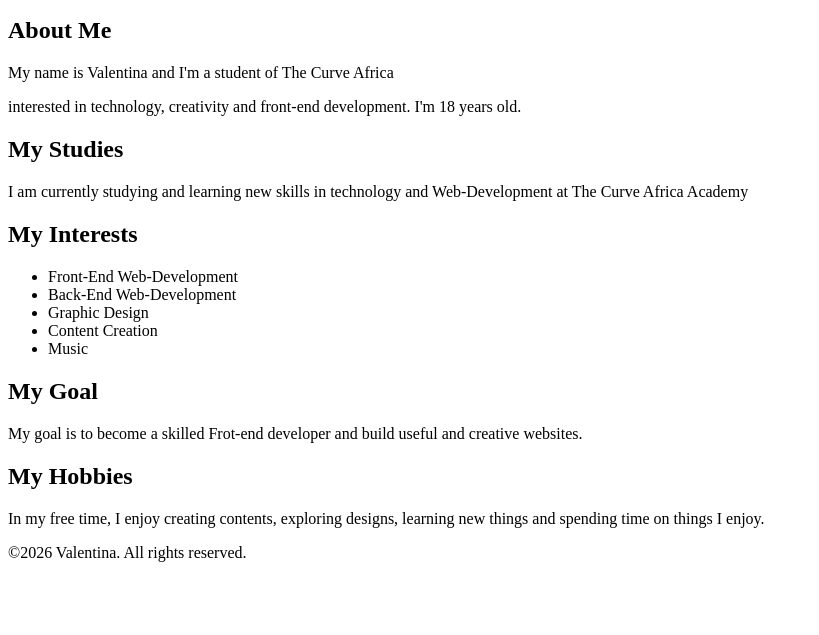
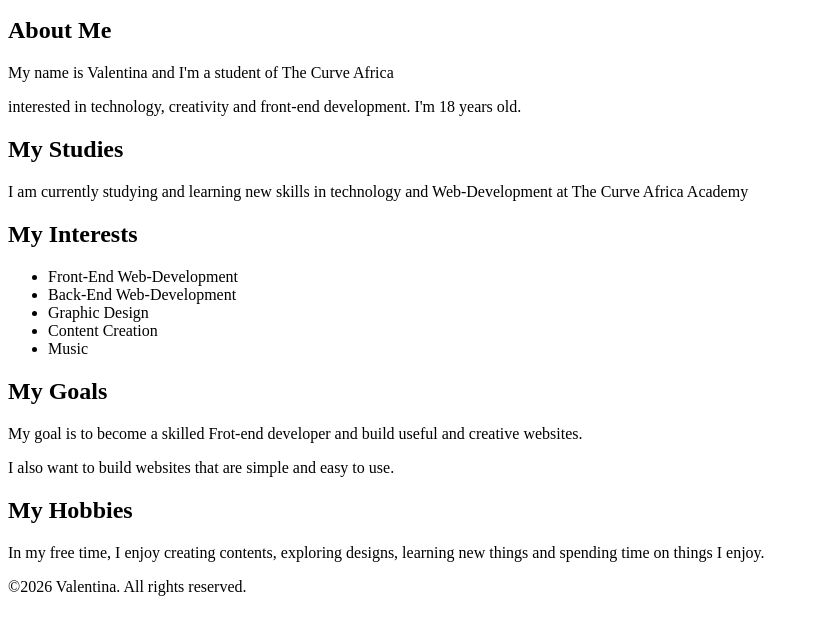
Before and after one commit to valentina-developer/first-live-website, a plain HTML site: page index.html in a window 1280 px wide. Shown: the part 87-722 px from the top of the page, without its empty margins (0-819 px from the left). Drawn offline with Linux system fonts and the light colour scheme.

Commit message:
Improve goals section

```diff
--- a/index.html
+++ b/index.html
@@ -40,9 +40,12 @@
         </section>
 
         <section>
-            <h2>My Goal</h2>
+            <h2>My Goals</h2>
             <p>My goal is to become a skilled Frot-end developer and build
                 useful and creative websites.
+            </p>
+            <p>
+                I also want to build websites that are simple and easy to use.
             </p>
         </section>
 
@@ -51,6 +54,9 @@
             <p>
                 In my free time, I enjoy creating contents, exploring designs,
                 learning new things and spending time on things I enjoy.
+            </p>
+            <p>
+
             </p>
         </section>
     </main>
```
